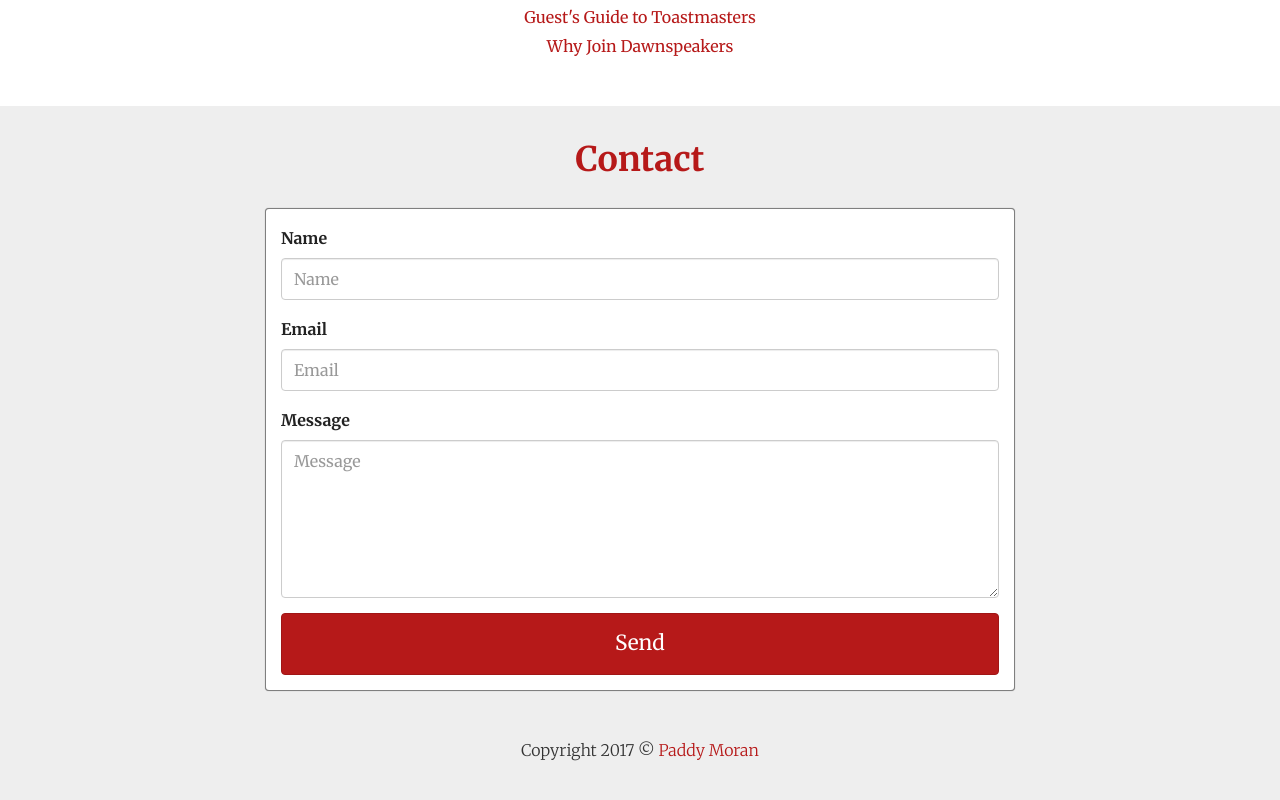
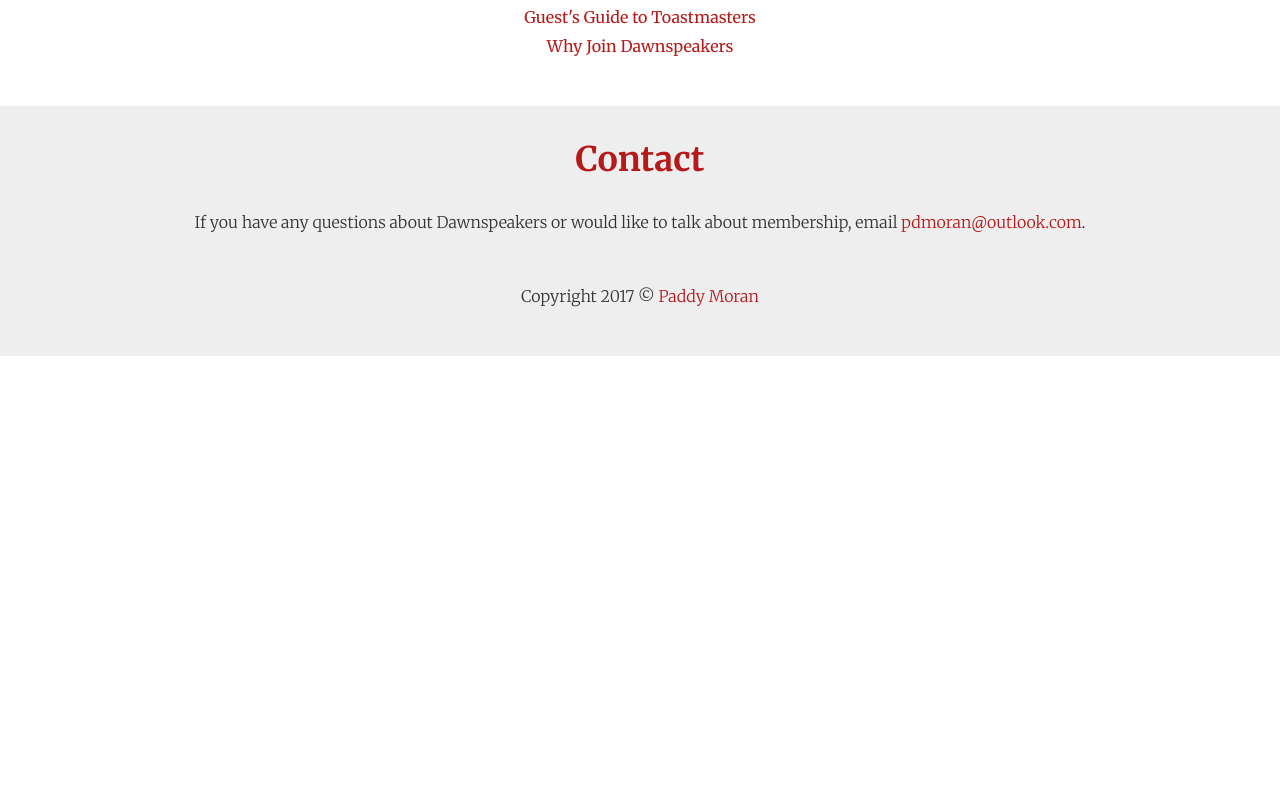
Before and after one commit to kiwidan/dawnspeakers, a website: page public/index.html in a window 1280 px wide. Shown: the part 2228-3028 px from the top of the page. After the commit the page ends 2584 px from the top, so only its background shows below. Drawn offline with nearby package versions, Linux system fonts and the light colour scheme.

Commit message:
Replaced contact form with email link until we get the contact form wired up

```diff
--- a/public/index.html
+++ b/public/index.html
@@ -155,8 +155,11 @@
         <div class="container">
             <h2>Contact</h2>
 
-            <div class="row">
+            <p class="text-center">If you have any questions about Dawnspeakers or would like to talk about membership, email <a href="mailto:pdmoran@outlook.com">pdmoran@outlook.com</a>.</p>
+
+            <!--<div class="row">
                 <div class="col-md-8 col-md-push-2">
+
                     <form class="clearfix" onsubmit="return sendForm();" id="contact-form">
                         <div class="form-group">
                             <label for="form-name">Name</label>
@@ -173,7 +176,7 @@
                         <button type="submit" class="btn btn-block btn-primary">Send</button>
                     </form>
                 </div>
-            </div>
+            </div>-->
 
             <p class="text-center copyright">Copyright 2017 &copy; <a href="https://paddymoran.nz">Paddy Moran</a></p>
         </div>
```
